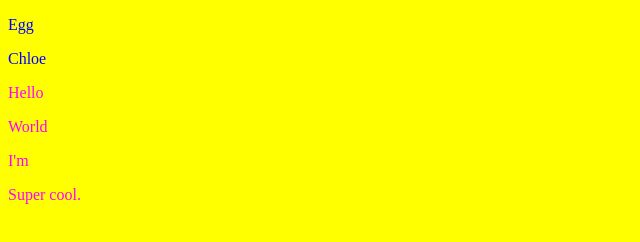
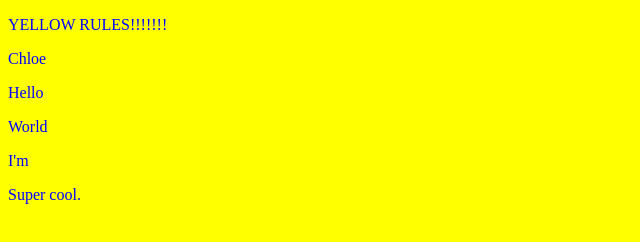
Before and after one commit to chloeh20/chloesProject, a plain HTML site: page index.html in a window 1280 px wide. Shown: the whole page, without its empty margins (0-640 px from the left). Drawn offline with Linux system fonts and the light colour scheme.

Commit message:
added alert

```diff
--- a/app.js
+++ b/app.js
@@ -0,0 +1,2 @@
+alert("Hello you cool kid");
+// python -m SimpleHTTPServer 8000
--- a/index.html
+++ b/index.html
@@ -5,7 +5,7 @@
 	<title>Chloe Webpage</title>
 </head>
 <body>
-	<p id="egg">Egg</p>
+	<p id="yellow rules">YELLOW RULES!!!!!!!</p>
 	<p class="chloe">Chloe</p>
 	<p>Hello</p>
 	<p>World</p>
--- a/styles.css
+++ b/styles.css
@@ -2,7 +2,7 @@ body{
 	background-color:Yellow;
 }
 p{
-	color:magenta;
+	color:blue;
 }
 p#egg{
 	color:blue;
```
